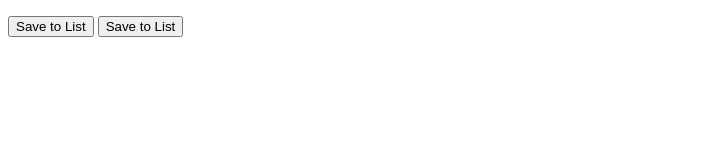
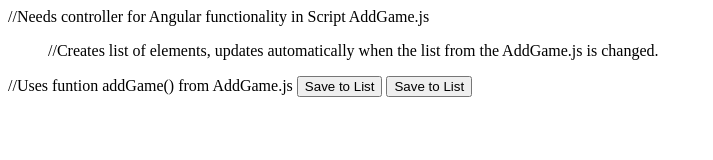
Before and after one commit to Lohse54/WebAngularMini, a website: page WebMini/Test.html in a window 1280 px wide. Shown: the whole page, without its empty margins (0-713 px from the left). Drawn offline with nearby package versions, Linux system fonts and the light colour scheme.

Commit message:
Comments

```diff
--- a/WebMini/Test.html
+++ b/WebMini/Test.html
@@ -6,14 +6,17 @@
     <meta charset="UTF-8">
     <title>Title</title>
 </head>
-<body ng-controller="gameCtrl">
+<body ng-controller="gameCtrl"> //Needs controller for Angular functionality in Script AddGame.js
 <ul>
+    //Creates list of elements, updates automatically when the list from the AddGame.js is changed.
     <li ng-repeat="game in games">{{game}}</li>
 </ul>
-<form ng-submit="addGame()">
+<form ng-submit="addGame()"> //Uses funtion addGame() from AddGame.js
     <input type="submit" value="Save to List" ng-click="gameName = 'God of War'" ng-model="gameName" >
     <input type="submit" value="Save to List" ng-click="gameName = 'Infamous: Second Son'" ng-model="gameName" >
 </form>
 
+
+
 </body>
 </html>
```
